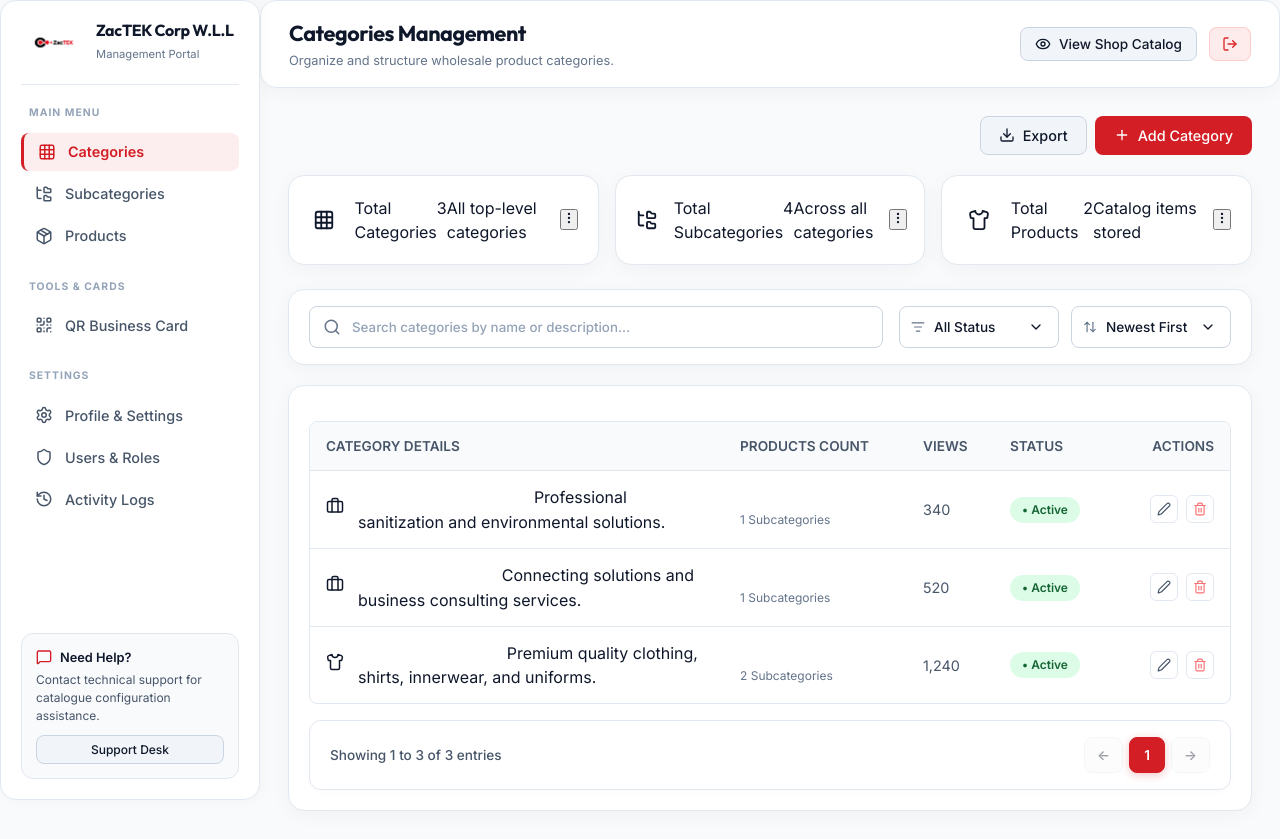
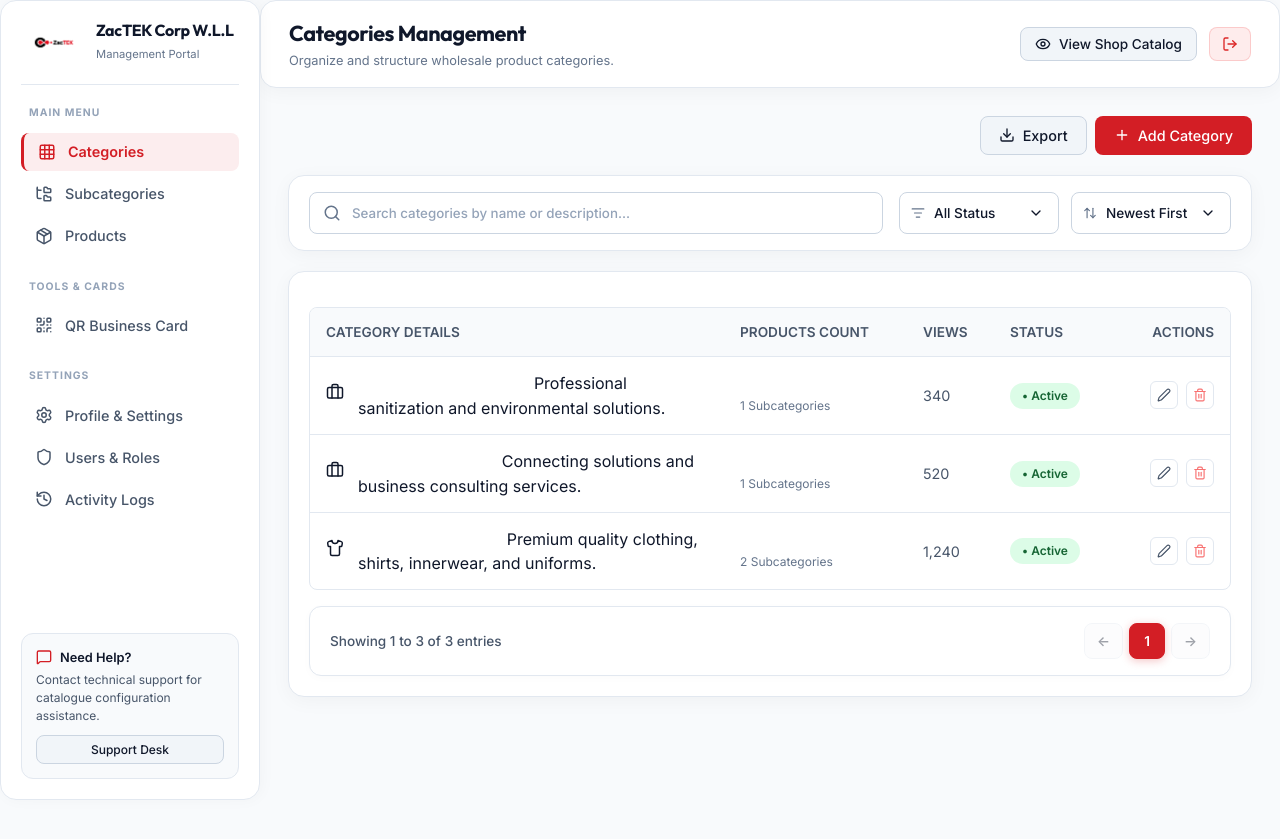
Before and after one commit to pandukayala2-maker/zacteckfrontend, a React (Vite) app: page / in a window 1280 px wide. Both pictures are taken after a click on the button "Admin Login". After the commit the page ends 800 px from the top, so only its background shows below. Built offline with nearby package versions, Linux system fonts and the light colour scheme; no server answers; the HTML template or start-up script is replaced by a standard one.

Commit message:
Remove KPI stat cards block from Categories Management view

```diff
--- a/src/components/CategoryManager.tsx
+++ b/src/components/CategoryManager.tsx
@@ -179,46 +179,7 @@ export default function CategoryManager({ onNotify, onNavigateTab }: CategoryMan
         </button>
       </div>
 
-      {/* 2. KPI Cards Row */}
-      <div className="kpi-stats-grid">
-        <div className="kpi-card glass-panel">
-          <div className="kpi-icon-circle kpi-icon-purple">
-            <Grid size={22} />
-          </div>
-          <div className="kpi-content">
-            <span className="kpi-title">Total Categories</span>
-            <span className="kpi-value">{categories.length}</span>
-            <span className="kpi-subtext">All top-level categories</span>
-          </div>
-          <button className="card-more-btn"><MoreVertical size={14} /></button>
-        </div>
-
-        <div className="kpi-card glass-panel">
-          <div className="kpi-icon-circle kpi-icon-green">
-            <FolderTree size={22} />
-          </div>
-          <div className="kpi-content">
-            <span className="kpi-title">Total Subcategories</span>
-            <span className="kpi-value">{totalSubcategoriesCount}</span>
-            <span className="kpi-subtext">Across all categories</span>
-          </div>
-          <button className="card-more-btn"><MoreVertical size={14} /></button>
-        </div>
-
-        <div className="kpi-card glass-panel">
-          <div className="kpi-icon-circle kpi-icon-blue">
-            <Shirt size={22} />
-          </div>
-          <div className="kpi-content">
-            <span className="kpi-title">Total Products</span>
-            <span className="kpi-value">{totalProductsCount}</span>
-            <span className="kpi-subtext">Catalog items stored</span>
-          </div>
-          <button className="card-more-btn"><MoreVertical size={14} /></button>
-        </div>
-      </div>
-
-      {/* 3. Search & Filter Bar */}
+      {/* 2. Search & Filter Bar */}
       <div className="glass-panel" style={styles.filterBar}>
         <div style={styles.searchWrapper}>
           <Search size={18} style={styles.searchIcon} />
```
Also changed, not shown: 1 other file (tests, documents, lock files or other folders).
